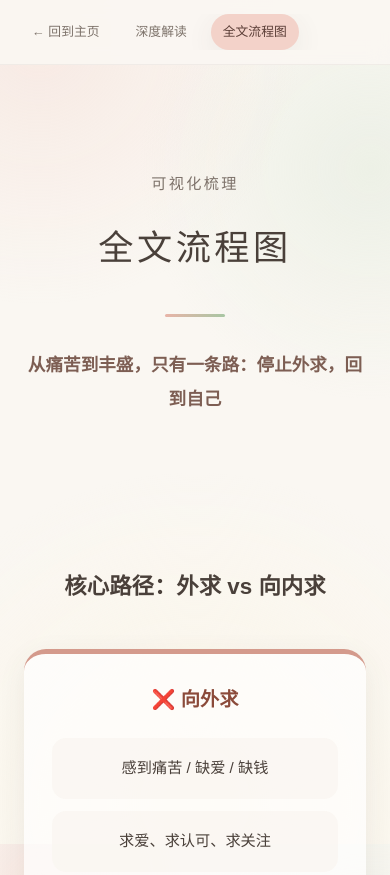
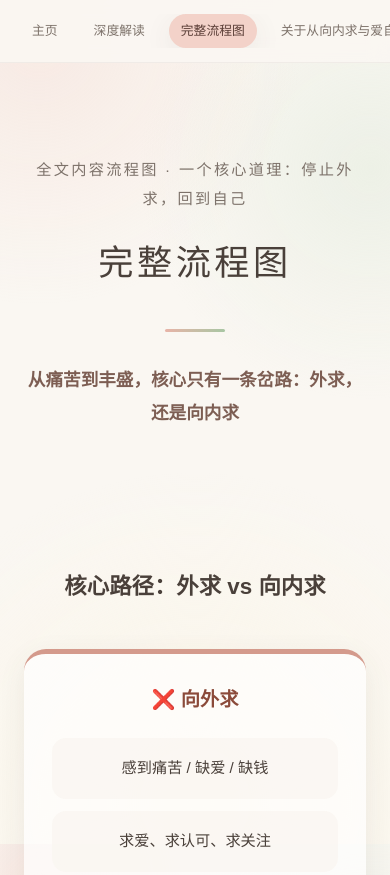
Before and after one commit to coco-color-website/inner-growth, a website: page flowchart.html in a window 390 px wide. Shown: the top 875 px of the page. Drawn offline with Linux system fonts and the light colour scheme.

Commit message:
Update flowchart nav and subtitle

```diff
--- a/flowchart.html
+++ b/flowchart.html
@@ -146,6 +146,12 @@
         transform: rotate(90deg);
         padding: 10px 0;
       }
+      .toc-link {
+        white-space: normal;
+        text-align: center;
+        line-height: 1.4;
+        padding: 8px 12px;
+      }
     }
   </style>
 </head>
@@ -153,19 +159,20 @@
   <!-- 导航 -->
   <nav class="toc">
     <div class="toc-inner">
-      <a class="toc-link" href="index.html">← 回到主页</a>
+      <a class="toc-link" href="index.html">主页</a>
       <a class="toc-link" href="analysis.html">深度解读</a>
-      <a class="toc-link active" href="flowchart.html">全文流程图</a>
+      <a class="toc-link active" href="flowchart.html">完整流程图</a>
+      <a class="toc-link" href="analysis.html#top">关于从向内求与爱自己的角度读懂</a>
     </div>
   </nav>
 
   <!-- Hero -->
   <header class="flowchart-hero">
     <div class="flowchart-hero-content">
-      <p class="hero-pretitle">可视化梳理</p>
-      <h1 class="hero-title" style="font-size: clamp(2.2rem, 7vw, 4rem);">全文流程图</h1>
+      <p class="hero-pretitle">全文内容流程图 · 一个核心道理：停止外求，回到自己</p>
+      <h1 class="hero-title" style="font-size: clamp(2.2rem, 7vw, 4rem);">完整流程图</h1>
       <div class="hero-divider"></div>
-      <p class="hero-subtitle">从痛苦到丰盛，只有一条路：停止外求，回到自己</p>
+      <p class="hero-subtitle">从痛苦到丰盛，核心只有一条岔路：外求，还是向内求</p>
     </div>
   </header>
 
```
